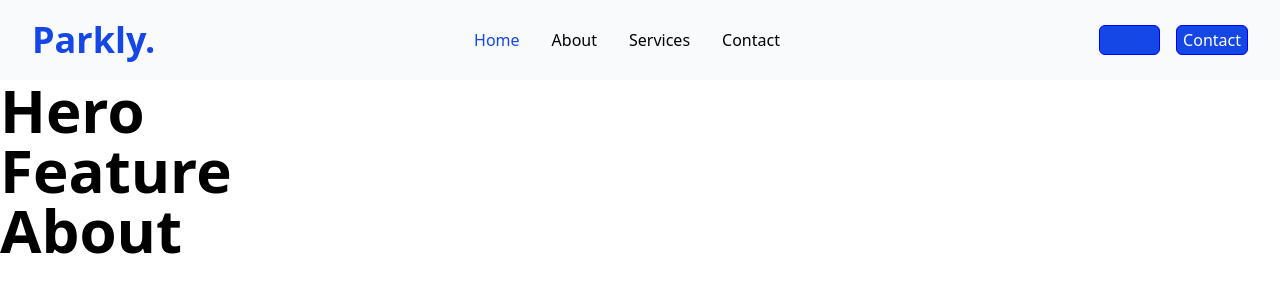
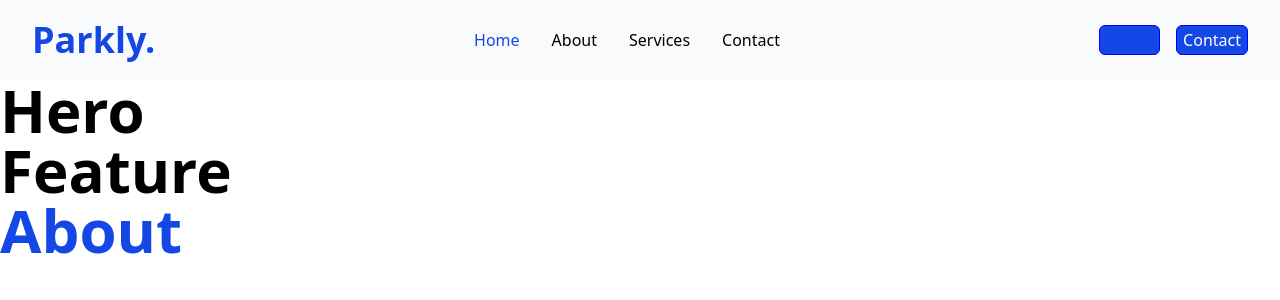
Before and after one commit to Sitr4ka/parkly, a React (Vite) app: page / in a window 1280 px wide. Shown: the top 300 px of the page. Built offline with nearby package versions, Linux system fonts and the light colour scheme.

Commit message:
text-primary about

```diff
--- a/src/components/About.jsx
+++ b/src/components/About.jsx
@@ -1,7 +1,7 @@
 const About = () => {
     return (
         <>
-        <h1>About</h1>
+        <h1 className="text-primary">About </h1>
         </>
     )
 }
```
